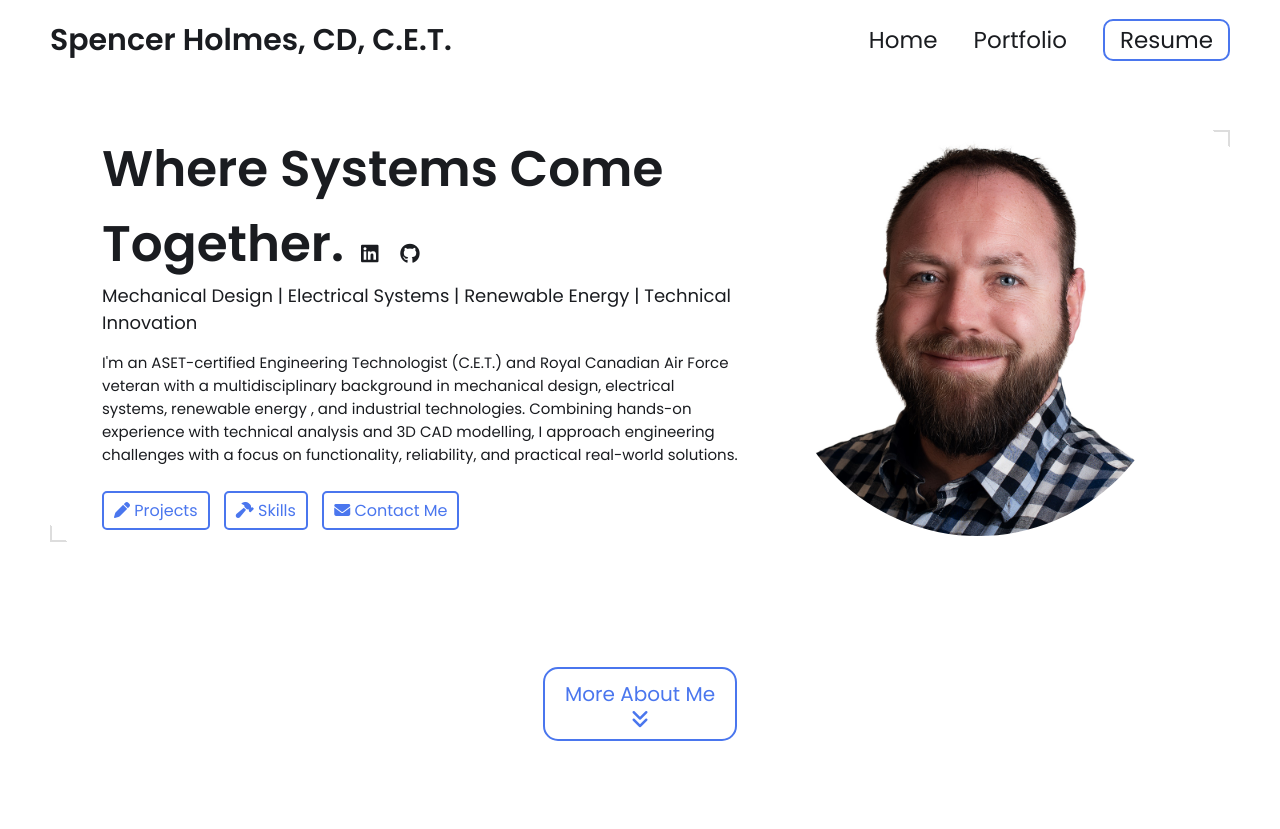
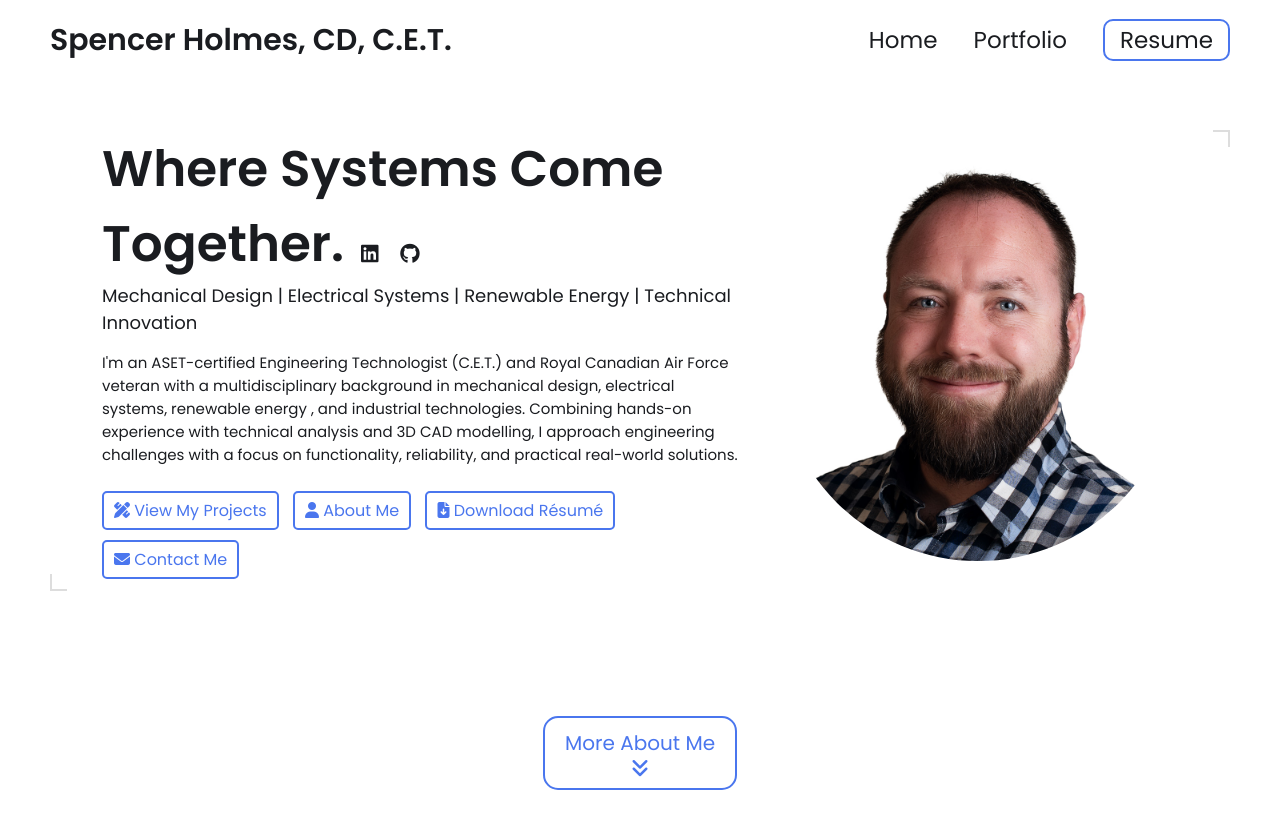
Before and after one commit to SuSpence-89/Eng-portfolio, a Jekyll site: the page built from index.html, in a window 1280 px wide and 900 px high. Shown: the top 829 px of the window. Built offline with Jekyll 4.4.1, drawn with Linux system fonts in a browser that asks for light colours; part of the change alters nothing that is shown.

Commit message:
Add rotating professional headshots and homepage navigation

```diff
--- a/_includes/hero.html
+++ b/_includes/hero.html
@@ -1,94 +1,276 @@
-
 <!-- SECTION 1: Hero -->
 <section class="hero-section">
+
     <div class="group">
+
+        <!-- INTRODUCTION -->
         <div class="text">
+
             <h2>
                 {{ site.tagline }}
+
                 {% if site.external-links %}
                 <span class="external-links">
+
                     {% assign platforms = "linkedin,x-twitter,github,stackoverflow,discord,medium,threads,bluesky,instagram,youtube" | split: "," %}
+
                     {% for platform in platforms %}
+
                         {% if site.external-links[platform] %}
+
                             {% case platform %}
+
                             {% when 'linkedin' %}
-                            <a href="https://www.linkedin.com/in/{{ site.external-links[platform] }}/" target="_blank">
-                                <i class="fa-brands fa-linkedin"></i>
-                            </a>
+                                <a href="https://www.linkedin.com/in/{{ site.external-links[platform] }}/"
+                                   target="_blank"
+                                   rel="noopener noreferrer"
+                                   aria-label="LinkedIn">
+                                    <i class="fa-brands fa-linkedin"></i>
+                                </a>
 
                             {% when 'github' %}
-                                <a href="https://github.com/{{ site.external-links[platform] }}/" target="_blank">
+                                <a href="https://github.com/{{ site.external-links[platform] }}/"
+                                   target="_blank"
+                                   rel="noopener noreferrer"
+                                   aria-label="GitHub">
                                     <i class="fa-brands fa-github"></i>
                                 </a>
 
                             {% when 'stackoverflow' %}
-                                <a href="https://stackoverflow.com/users/{{ site.external-links[platform] }}/" target="_blank">
+                                <a href="https://stackoverflow.com/users/{{ site.external-links[platform] }}/"
+                                   target="_blank"
+                                   rel="noopener noreferrer"
+                                   aria-label="Stack Overflow">
                                     <i class="fa-brands fa-stack-overflow"></i>
                                 </a>
 
                             {% when 'discord' %}
-                                <a href="https://discord.com/users/{{ site.external-links[platform] }}/" target="_blank">
+                                <a href="https://discord.com/users/{{ site.external-links[platform] }}/"
+                                   target="_blank"
+                                   rel="noopener noreferrer"
+                                   aria-label="Discord">
                                     <i class="fa-brands fa-discord"></i>
                                 </a>
 
                             {% when 'medium' %}
-                                <a href="https://medium.com/@{{ site.external-links[platform] }}/" target="_blank">
+                                <a href="https://medium.com/@{{ site.external-links[platform] }}/"
+                                   target="_blank"
+                                   rel="noopener noreferrer"
+                                   aria-label="Medium">
                                     <i class="fa-brands fa-medium"></i>
                                 </a>
 
                             {% when 'x-twitter' %}
-                                <a href="https://x.com/{{ site.external-links[platform] }}/" target="_blank">
+                                <a href="https://x.com/{{ site.external-links[platform] }}/"
+                                   target="_blank"
+                                   rel="noopener noreferrer"
+                                   aria-label="X">
                                     <i class="fa-brands fa-x-twitter"></i>
                                 </a>
 
                             {% when 'threads' %}
-                                <a href="https://threads.net/@{{ site.external-links[platform] }}/" target="_blank">
+                                <a href="https://threads.net/@{{ site.external-links[platform] }}/"
+                                   target="_blank"
+                                   rel="noopener noreferrer"
+                                   aria-label="Threads">
                                     <i class="fa-brands fa-threads"></i>
                                 </a>
 
                             {% when 'bluesky' %}
-                                <a href="https://bsky.app/profile/{{ site.external-links[platform] }}/" target="_blank">
+                                <a href="https://bsky.app/profile/{{ site.external-links[platform] }}/"
+                                   target="_blank"
+                                   rel="noopener noreferrer"
+                                   aria-label="Bluesky">
                                     <i class="fa-solid fa-cloud"></i>
                                 </a>
 
                             {% when 'instagram' %}
-                                <a href="https://instagram.com/{{ site.external-links[platform] }}/" target="_blank">
+                                <a href="https://instagram.com/{{ site.external-links[platform] }}/"
+                                   target="_blank"
+                                   rel="noopener noreferrer"
+                                   aria-label="Instagram">
                                     <i class="fa-brands fa-instagram"></i>
                                 </a>
 
                             {% when 'youtube' %}
-                                <a href="https://youtube.com/@{{ site.external-links[platform] }}/" target="_blank">
+                                <a href="https://youtube.com/@{{ site.external-links[platform] }}/"
+                                   target="_blank"
+                                   rel="noopener noreferrer"
+                                   aria-label="YouTube">
                                     <i class="fa-brands fa-youtube"></i>
                                 </a>
 
                             {% endcase %}
+
                         {% endif %}
+
                     {% endfor %}
+
                 </span>
                 {% endif %}
+
             </h2>
 
-            <h3> {{site.headline}} </h3>
-            <p> {{site.description}}</p>
-            <div class="links">
+            <h3>{{ site.headline }}</h3>
+
+            <p>{{ site.description }}</p>
+
+            <!-- FOUR HOMEPAGE BUTTONS -->
+            <div class="links hero-actions">
+
+                <!-- 1. PROJECTS -->
                 <a href="#projects">
-                    <i class="fa-solid fa-pen"></i>
-                    <span>Projects</span>
+                    <i class="fa-solid fa-pen-ruler" aria-hidden="true"></i>
+                    <span>View My Projects</span>
                 </a>
-                <a href="#skills">
-                    <i class="fa-solid fa-hammer"></i>
-                    <span>Skills</span>
+
+                <!-- 2. ABOUT ME -->
+                <a href="#about">
+                    <i class="fa-solid fa-user" aria-hidden="true"></i>
+                    <span>About Me</span>
                 </a>
+
+                <!-- 3. RESUME -->
+                <a href="{{ site['resume-url'] }}"
+                   target="_blank"
+                   rel="noopener noreferrer">
+                    <i class="fa-solid fa-file-arrow-down" aria-hidden="true"></i>
+                    <span>Download Résumé</span>
+                </a>
+
+                <!-- 4. CONTACT -->
                 <a href="#contact">
-                    <i class="fa-solid fa-envelope"></i>
+                    <i class="fa-solid fa-envelope" aria-hidden="true"></i>
                     <span>Contact Me</span>
                 </a>
+
             </div>
 
         </div>
+
+        <!-- ROTATING PROFESSIONAL PORTRAIT -->
         <div class="headshot">
-            <img src= {{site.profile_image}} alt="john doe headshot">
+
+            <img
+                id="portfolio-headshot"
+                src="{{ site.profile_image | prepend: '/' | relative_url }}"
+                alt="Professional portrait of Spencer Holmes"
+                width="400"
+                height="400"
+                loading="eager"
+                decoding="async"
+                fetchpriority="high">
+
         </div>
+
     </div>
 
 </section>
+
+<!-- ROTATING HEADSHOT SCRIPT -->
+<script>
+(function () {
+    "use strict";
+
+    const portraits = [
+        "{{ '/assets/images/profile/spencer-professional-charcoal.jpg' | relative_url }}",
+        "{{ '/assets/images/profile/spencer-professional-navy.jpg' | relative_url }}",
+        "{{ '/assets/images/profile/spencer-professional-grey.jpg' | relative_url }}",
+        "{{ '/assets/images/profile/spencer-professional-formal.jpg' | relative_url }}",
+        "{{ '/assets/images/profile/spencer-professional-casual.jpg' | relative_url }}"
+    ];
+
+    const portraitElement = document.getElementById("portfolio-headshot");
+
+    if (!portraitElement || portraits.length === 0) {
+        return;
+    }
+
+    let selectedIndex = -1;
+
+    try {
+        // Keep the same portrait throughout this browsing session.
+        const savedIndex = sessionStorage.getItem("portfolioPortraitIndex");
+
+        if (
+            savedIndex !== null &&
+            Number.isInteger(Number(savedIndex)) &&
+            Number(savedIndex) >= 0 &&
+            Number(savedIndex) < portraits.length
+        ) {
+            selectedIndex = Number(savedIndex);
+        } else {
+
+            // Avoid repeating the previous session's portrait.
+            const previousValue = localStorage.getItem("previousPortfolioPortrait");
+            const previousIndex = previousValue === null
+                ? -1
+                : Number(previousValue);
+
+            const availableIndices = portraits
+                .map(function (_, index) {
+                    return index;
+                })
+                .filter(function (index) {
+                    return index !== previousIndex;
+                });
+
+            selectedIndex = availableIndices[
+                Math.floor(Math.random() * availableIndices.length)
+            ];
+
+            sessionStorage.setItem(
+                "portfolioPortraitIndex",
+                String(selectedIndex)
+            );
+
+            localStorage.setItem(
+                "previousPortfolioPortrait",
+                String(selectedIndex)
+            );
+        }
+
+    } catch (error) {
+
+        // Storage may be unavailable in private browsing.
+        // The portrait rotation will still work.
+        selectedIndex = Math.floor(Math.random() * portraits.length);
+
+    }
+
+    const selectedPortrait = portraits[selectedIndex];
+
+    // Preload the selected photograph before displaying it.
+    const imageLoader = new Image();
+
+    imageLoader.onload = function () {
+
+        portraitElement.src = selectedPortrait;
+
+        const reducedMotion = window.matchMedia(
+            "(prefers-reduced-motion: reduce)"
+        ).matches;
+
+        if (!reducedMotion) {
+            portraitElement.classList.add("portrait-fade-in");
+
+            portraitElement.addEventListener(
+                "animationend",
+                function () {
+                    portraitElement.classList.remove("portrait-fade-in");
+                },
+                { once: true }
+            );
+        }
+    };
+
+    // If an uploaded photograph is missing, the original
+    // site profile image remains visible.
+    imageLoader.onerror = function () {
+        console.warn("Portfolio portrait could not be loaded.");
+    };
+
+    imageLoader.src = selectedPortrait;
+
+})();
+</script>
```
